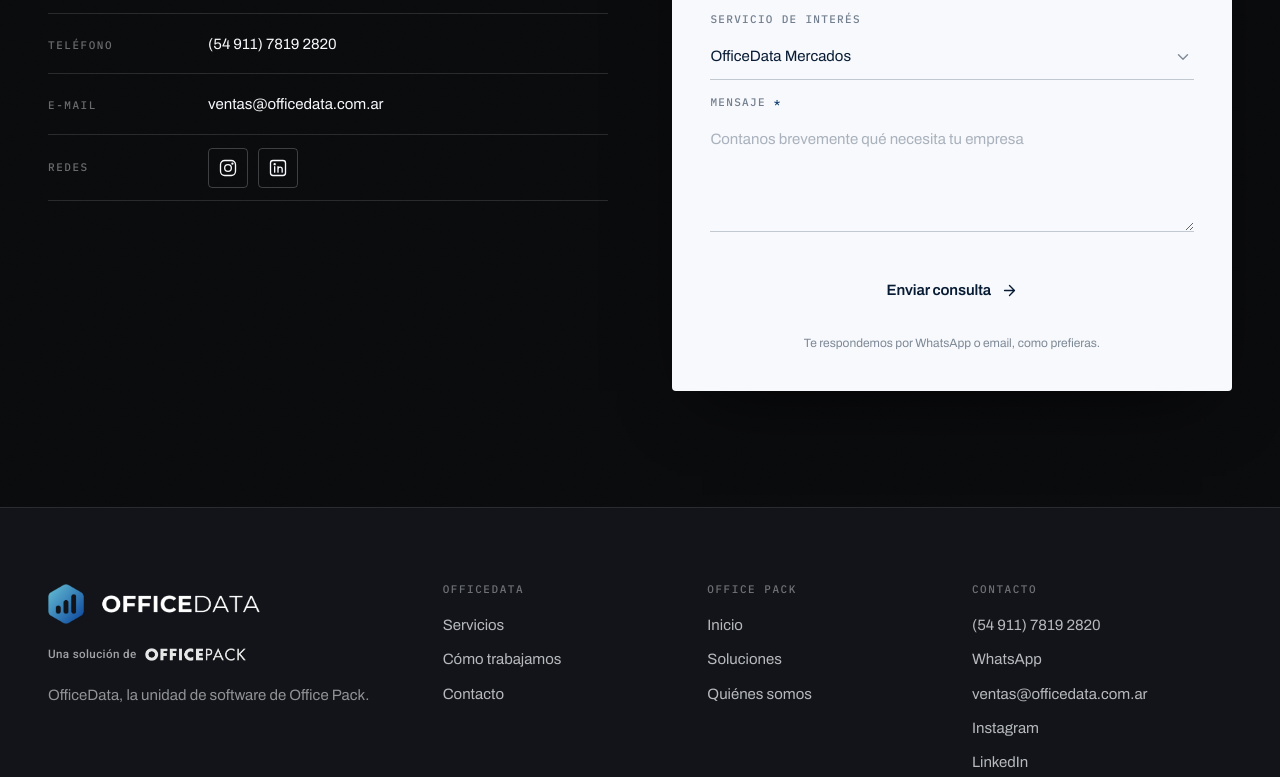
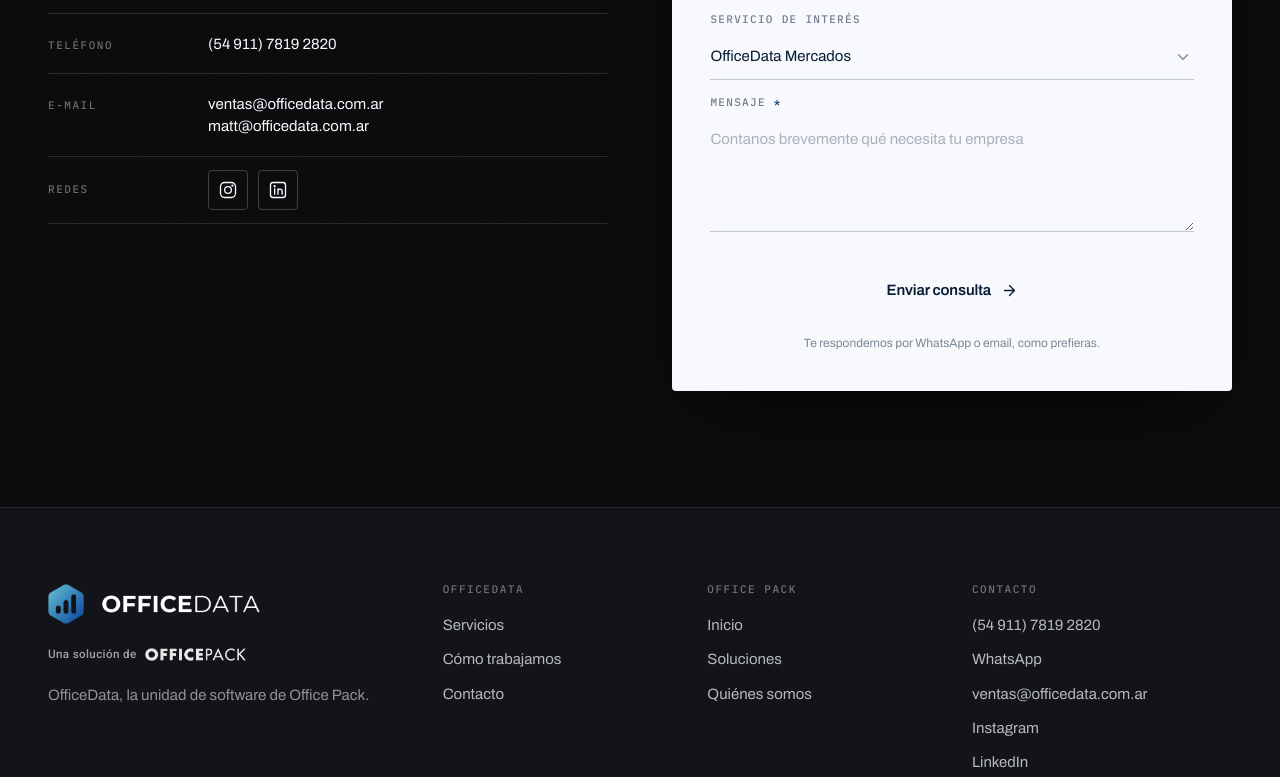
Before and after one commit to delossmario-create/webop2, a plain HTML site: page officedata/index.html in a window 1280 px wide. Shown: the part 3065-3842 px from the top of the page. Drawn offline with Linux system fonts and the light colour scheme.

Commit message:
OfficeData: segundo email de contacto (matt@officedata.com.ar)
Co-Authored-By: Claude Sonnet 5.5 <noreply@anthropic.com>

```diff
--- a/officedata/index.html
+++ b/officedata/index.html
@@ -390,7 +390,7 @@
           </div>
           <div>
             <dt>E-mail</dt>
-            <dd><a href="mailto:ventas@officedata.com.ar">ventas@officedata.com.ar</a></dd>
+            <dd><a href="mailto:ventas@officedata.com.ar">ventas@officedata.com.ar</a><br><a href="mailto:matt@officedata.com.ar">matt@officedata.com.ar</a></dd>
           </div>
           <div class="infolist__social">
             <dt>Redes</dt>
```
